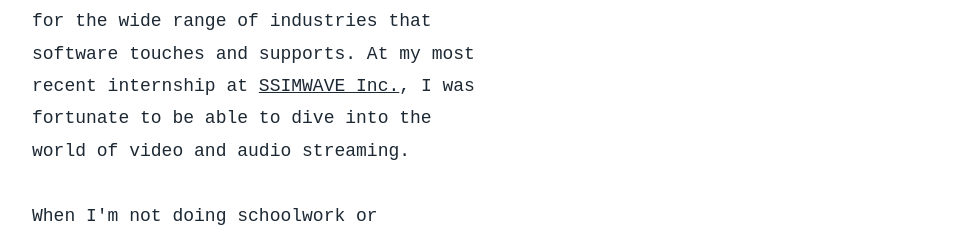
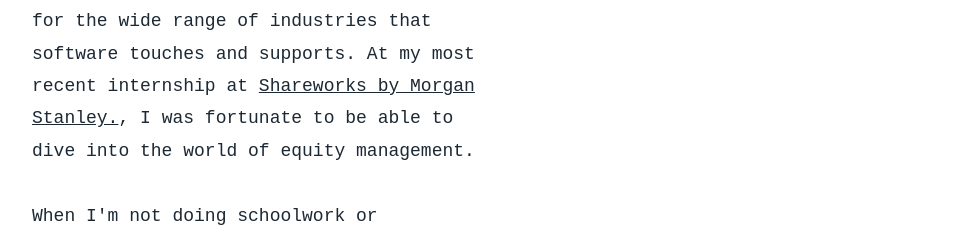
Before and after one commit to stephhsu/stephhsu.github.io, a plain HTML site: page about.html in a window 1280 px wide. Shown: the part 581-808 px from the top of the page, without its empty margins (158-1121 px from the left). Drawn offline with Linux system fonts and the light colour scheme; a web font is replaced by a local one.

Commit message:
4th year wow i am old

```diff
--- a/about.html
+++ b/about.html
@@ -2,7 +2,7 @@
 <html lang="en">
     <head>
         <meta charset="utf-8" />
-        <meta name="viewport" content="width=device-width, initial-scale=1.0" />
+        <meta name="viewport" content="width=device-width, initial-scale=1.0">
         <title>Stephanie Hsu - About</title>
         <link href="styles.css" rel="stylesheet" />
     </head>
@@ -25,15 +25,15 @@
                 <img src="images/DPYG9855.jpeg" alt="me hiking at pickle jar lakes, ab"/>
             </a>
             <p class="about-moi-blurb">
-                I'm in my 3rd year of studies at the University of Waterloo, specifically in the
+                I'm in my 4th year of studies at the University of Waterloo, specifically in the
                 <a href="https://uwaterloo.ca/electrical-computer-engineering/" target="_blank">Electrical and Computer Engineering
                 </a>program.
                 <br><br>
                 As an <a href="https://www.16personalities.com/isfp-personality" target="_blank">ISFP</a>, I've always loved
                 coming across new experiences, which at the moment has led me to develop an interest in technologies that solve problems.
                 Through my past few years in this program, I have developed an admiration for the wide range of industries that software
-                touches and supports. At my most recent internship at <a href="https://www.ssimwave.com/" target="_blank">SSIMWAVE Inc.</a>,
-                I was fortunate to be able to dive into the world of video and audio streaming.
+                touches and supports. At my most recent internship at <a href="https://www.shareworks.com/" target="_blank">Shareworks by
+                Morgan Stanley.</a>, I was fortunate to be able to dive into the world of equity management.
                 <br><br>
                 When I'm not doing schoolwork or exploring the tech world, you can find me visiting <a href="https://cows.ca/" target="_blank">
                 my favorite ice cream establishment in Banff AB</a>, assembling <a href="https://www.tamiya.com/" target="_blank">Tamiya plastic
```
Also changed, not shown: work.html (+1 -1 lines).
